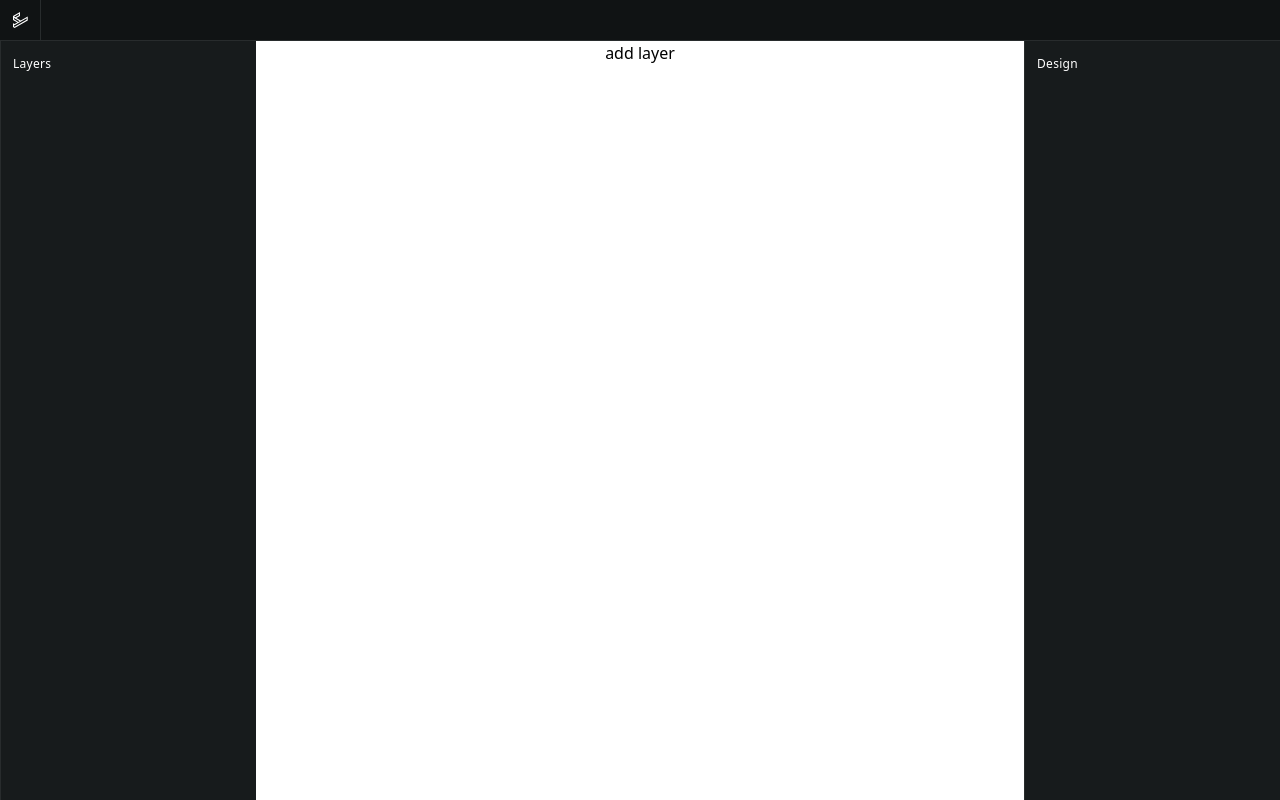
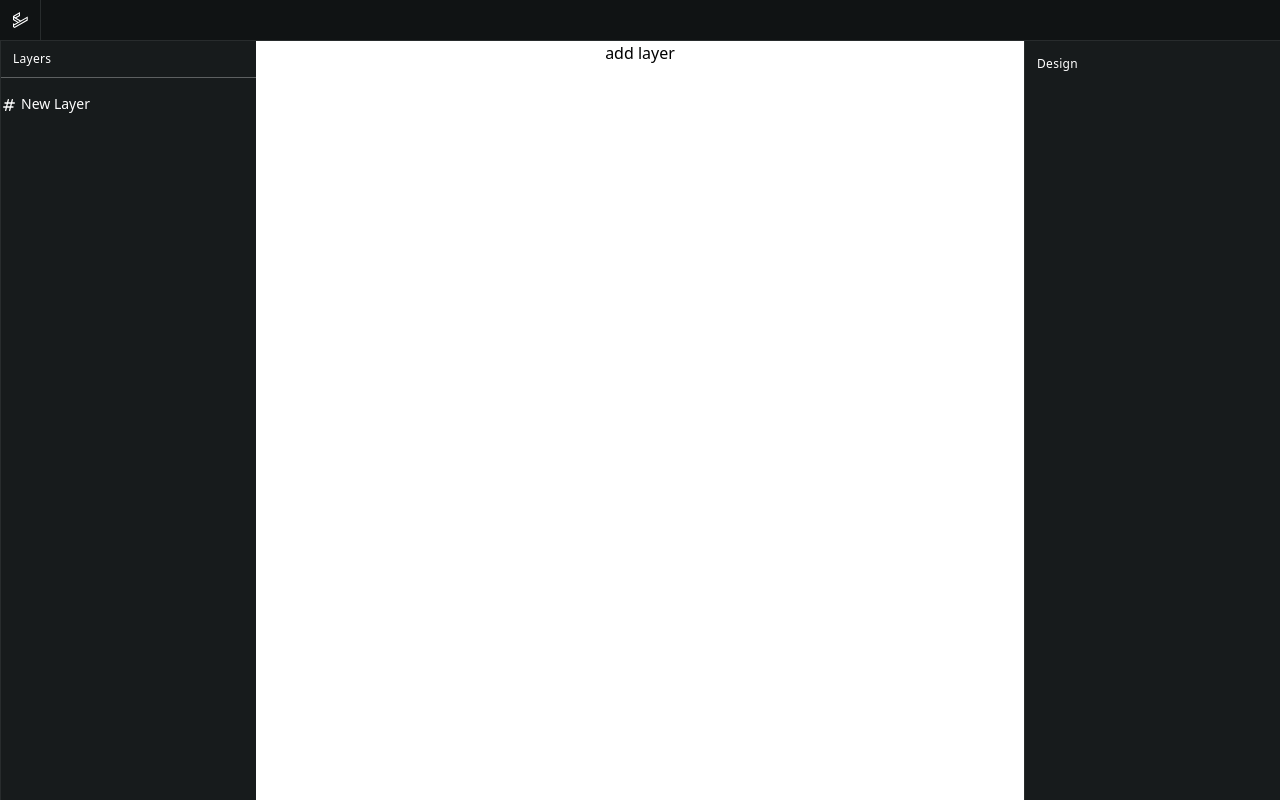
Before and after one commit to Peterosas/ycode-frontend, a Vue app: page / in a window 1280 px wide. Built offline with nearby package versions, Linux system fonts and the light colour scheme; the HTML template or start-up script is replaced by a standard one.

Commit message:
First commit

```diff
--- a/src/components/Layers.vue
+++ b/src/components/Layers.vue
@@ -4,9 +4,22 @@
     class="relative bg-gray-800 border-l border-gray-600 h-full w-64 flex flex-col overflow-hidden flex-shrink-0"
   >
       <header
-        class="text-white text-xs font-medium tracking-wide flex justify-between items-center p-3 pb-0 ">
-        <div class="flex items-center leading-5 py-px">Layers</div>
+        class="layer-header text-white text-xs font-medium tracking-wide flex justify-between items-center p-2 ">
+        <div class="flex items-center leading-5 px-1">
+          <h3>Layers</h3>
+        </div>
       </header>
+      <nav class="items-center leading-5 py-2 text-white layer-nav">
+
+        <a href = "#" class="block w-full">
+          <svg xmlns="http://www.w3.org/2000/svg" class="h-4 w-4 inline-block" fill="none" viewBox="0 0 24 24" stroke="currentColor">
+            <path stroke-linecap="round" stroke-linejoin="round" stroke-width="2" d="M7 20l4-16m2 16l4-16M6 9h14M4 15h14" />
+          </svg>
+          <span class="inline-block py-2 pl-1 text-sm">New Layer</span>
+        </a>
+
+
+      </nav>
 
   </aside>
 </template>
@@ -22,4 +35,7 @@ export default {
 </script>
 
 <style>
+  .layer-header {
+    border-bottom: 1px solid rgba(255,255,255,0.3);
+  }
 </style>
```
Also changed, not shown: 1 other file (tests, documents, lock files or other folders).
